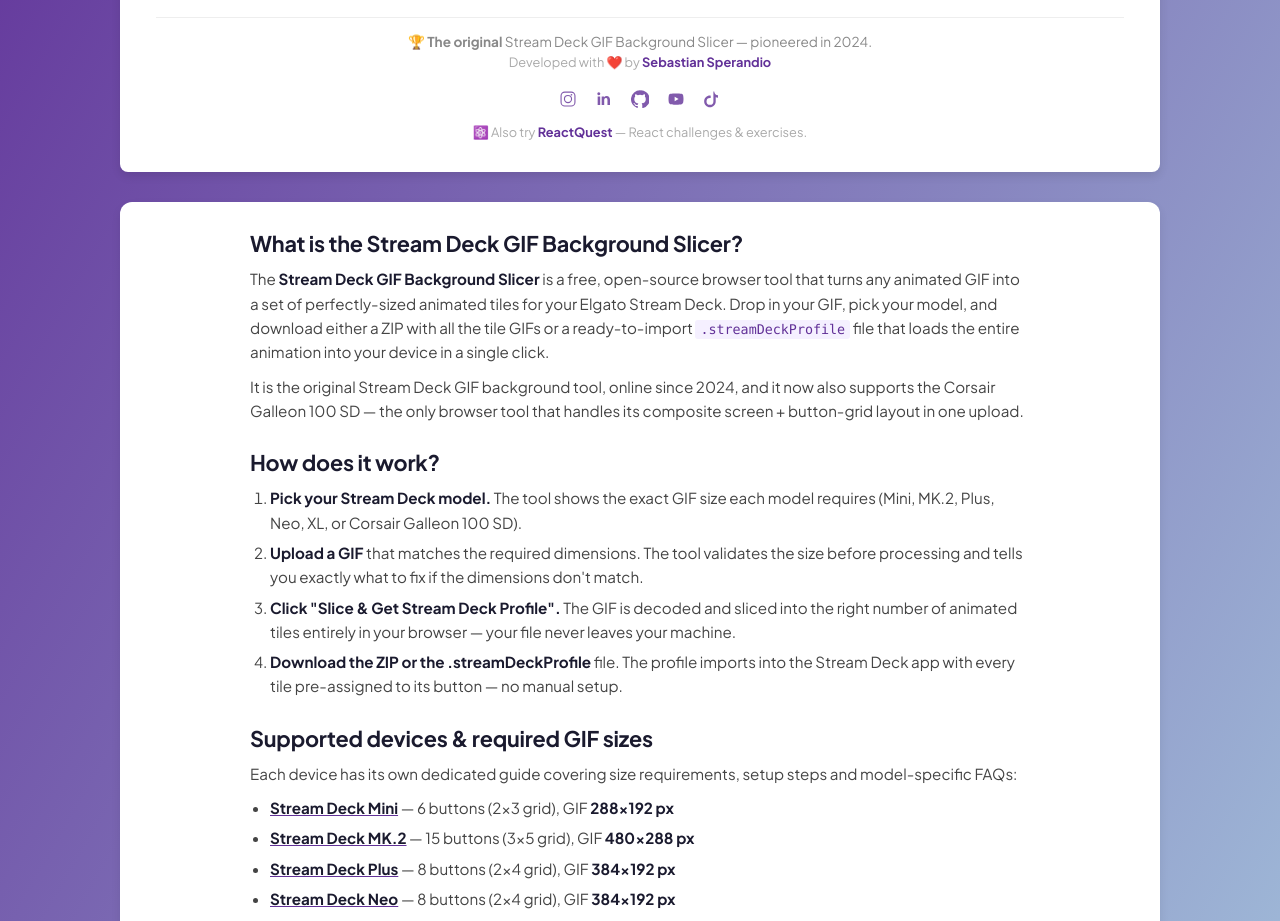
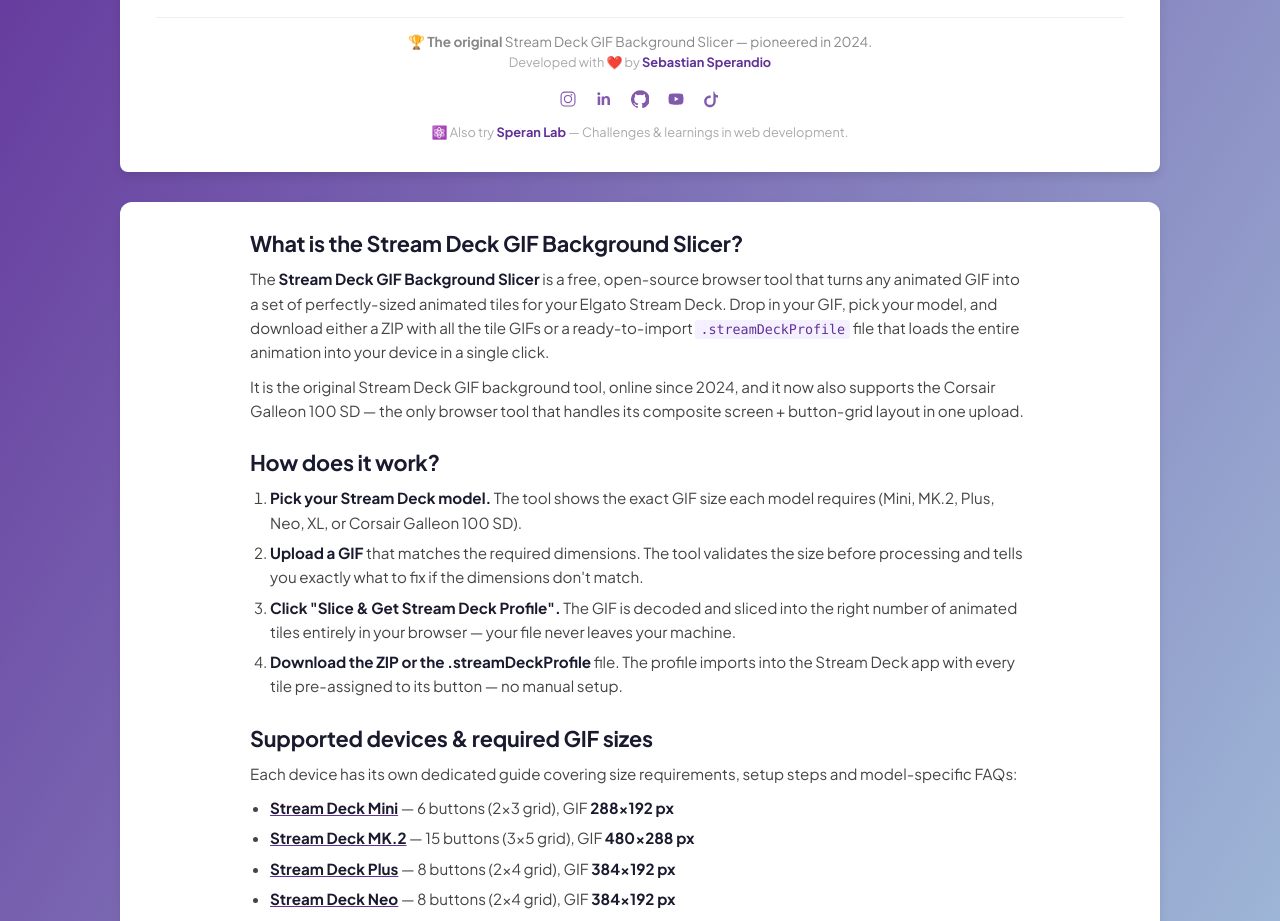
Before and after one commit to sebastiansperandio/Stream-Deck-BG, a Next.js app: page / in a window 1280 px wide. Shown: the part 1580-2501 px from the top of the page. Built offline with nearby package versions, Linux system fonts and the light colour scheme.

Commit message:
Update Speran Lab link

```diff
--- a/src/components/UploadForm.tsx
+++ b/src/components/UploadForm.tsx
@@ -676,14 +676,14 @@
                 <p style={{ fontSize: '0.8rem', color: '#aaa', marginTop: '12px' }}>
                     ⚛️ Also try{' '}
                     <a
-                        href="https://reactquest.speran.dev/"
+                        href="https://speran.dev/lab"
                         target="_blank"
                         rel="noopener noreferrer"
                         style={{ color: '#623198', fontWeight: 'bold', textDecoration: 'none' }}
                     >
-                        ReactQuest
+                        Speran Lab
                     </a>
-                    {' '}— React challenges &amp; exercises.
+                    {' '}— Challenges &amp; learnings in web development.
                 </p>
             </div>
         </div>
```
